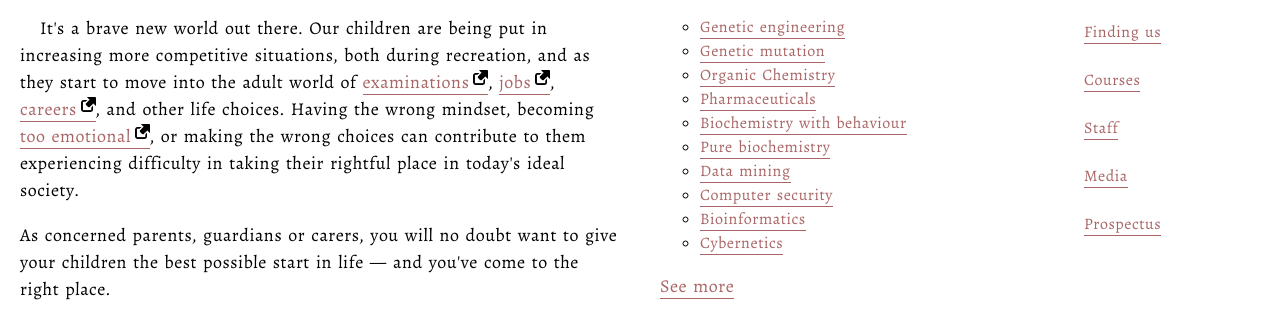
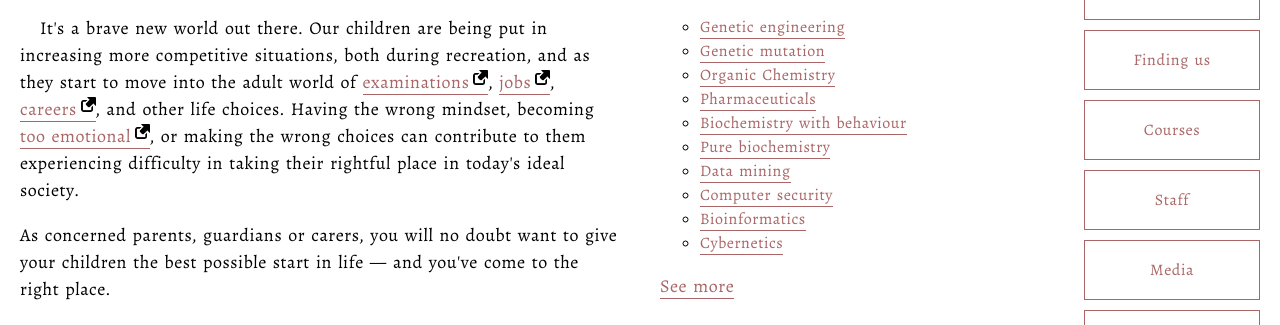
Before and after one commit to sjoseph91/typesetting-a-hompage, a plain HTML site: page index.html in a window 1280 px wide. Shown: the part 292-617 px from the top of the page. Drawn offline with Linux system fonts and the light colour scheme.

Commit message:
finshed styling buttons

```diff
--- a/styles.css
+++ b/styles.css
@@ -132,6 +132,12 @@ nav {
 nav ul {
   list-style-type: none;
 }
-nav ul li {
+nav ul a {
   line-height: 3;
+  display: inline-block;
+  padding: 5px 10px;
+  text-align: center;
+  border: 1px solid;
+  width: 100%;
+  margin-bottom: 10px;
 }
```
Also changed, not shown: index.html (+1 -6 lines).
